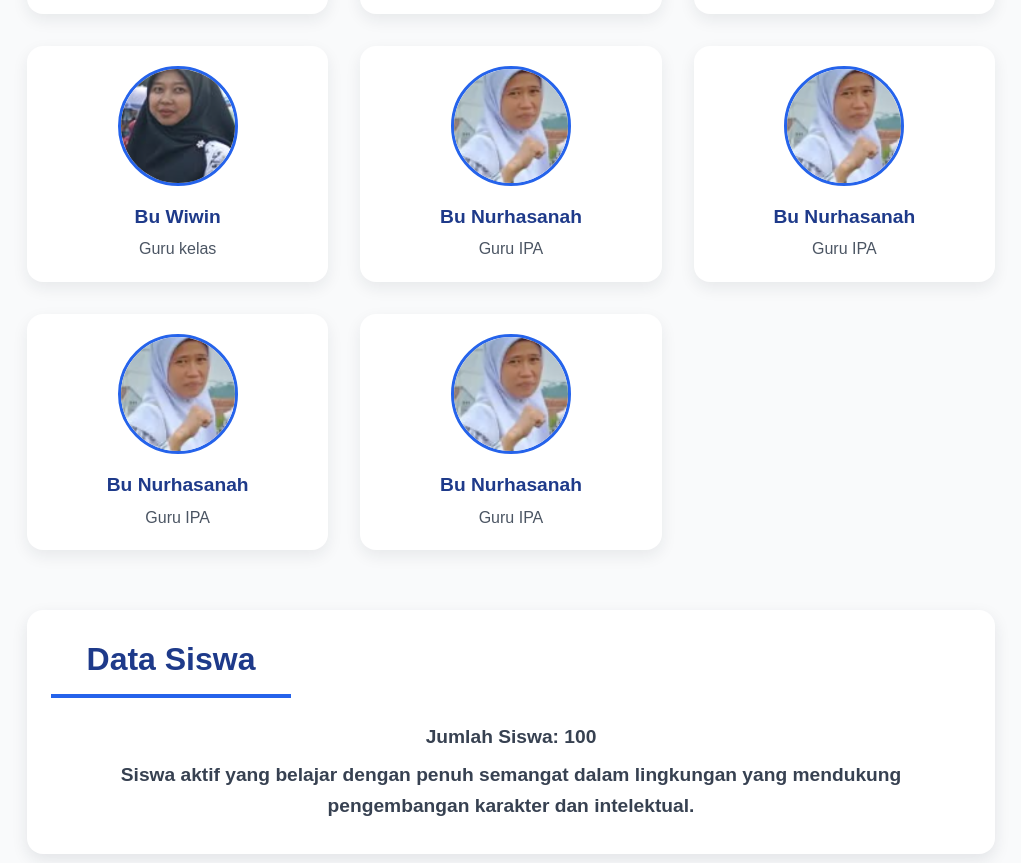
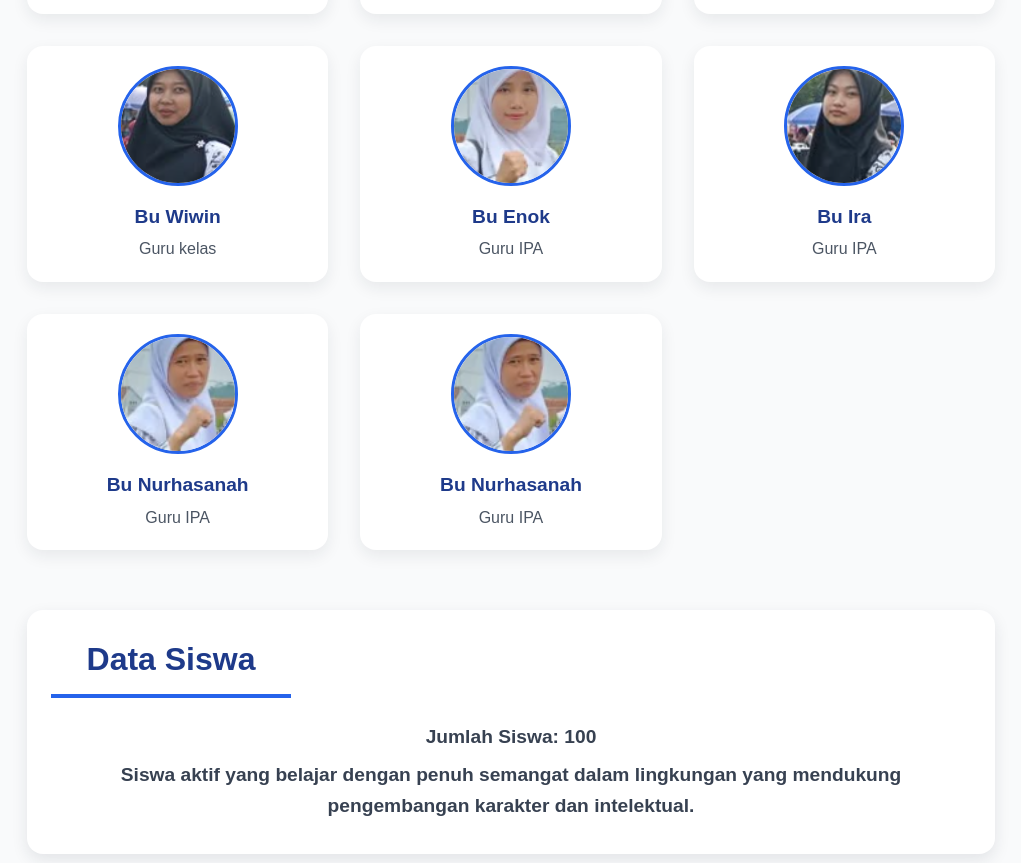
Before and after one commit to mrplanktn/sdncilayem, a plain HTML site: page index.html in a window 1280 px wide. Shown: the part 1313-2176 px from the top of the page, without its empty margins (129-1150 px from the left). Drawn offline with Linux system fonts and the light colour scheme.

Commit message:
Update index.html

```diff
--- a/index.html
+++ b/index.html
@@ -416,23 +416,23 @@
 
         <article tabindex="0" class="teacher-card" aria-describedby="desc-guru-3">
           <img
-            src="images/Nurhasanah.png"
+            src="images/enok.png"
             alt="Foto guru Pak Joko, guru IPA dengan pakaian formal dan wajah ceria"
             class="teacher-photo"
             onerror="this.onerror=null;this.src='https://placehold.co/120x120?text=Guru';"
           />
-          <h3 class="teacher-name">Bu Nurhasanah</h3>
+          <h3 class="teacher-name">Bu Enok</h3>
           <p id="desc-guru-3" class="teacher-subject">Guru IPA</p>
         </article>
 
         <article tabindex="0" class="teacher-card" aria-describedby="desc-guru-3">
           <img
-            src="images/Nurhasanah.png"
+            src="images/ira.png"
             alt="Foto guru Pak Joko, guru IPA dengan pakaian formal dan wajah ceria"
             class="teacher-photo"
             onerror="this.onerror=null;this.src='https://placehold.co/120x120?text=Guru';"
           />
-          <h3 class="teacher-name">Bu Nurhasanah</h3>
+          <h3 class="teacher-name">Bu Ira</h3>
           <p id="desc-guru-3" class="teacher-subject">Guru IPA</p>
         </article>
 
```
